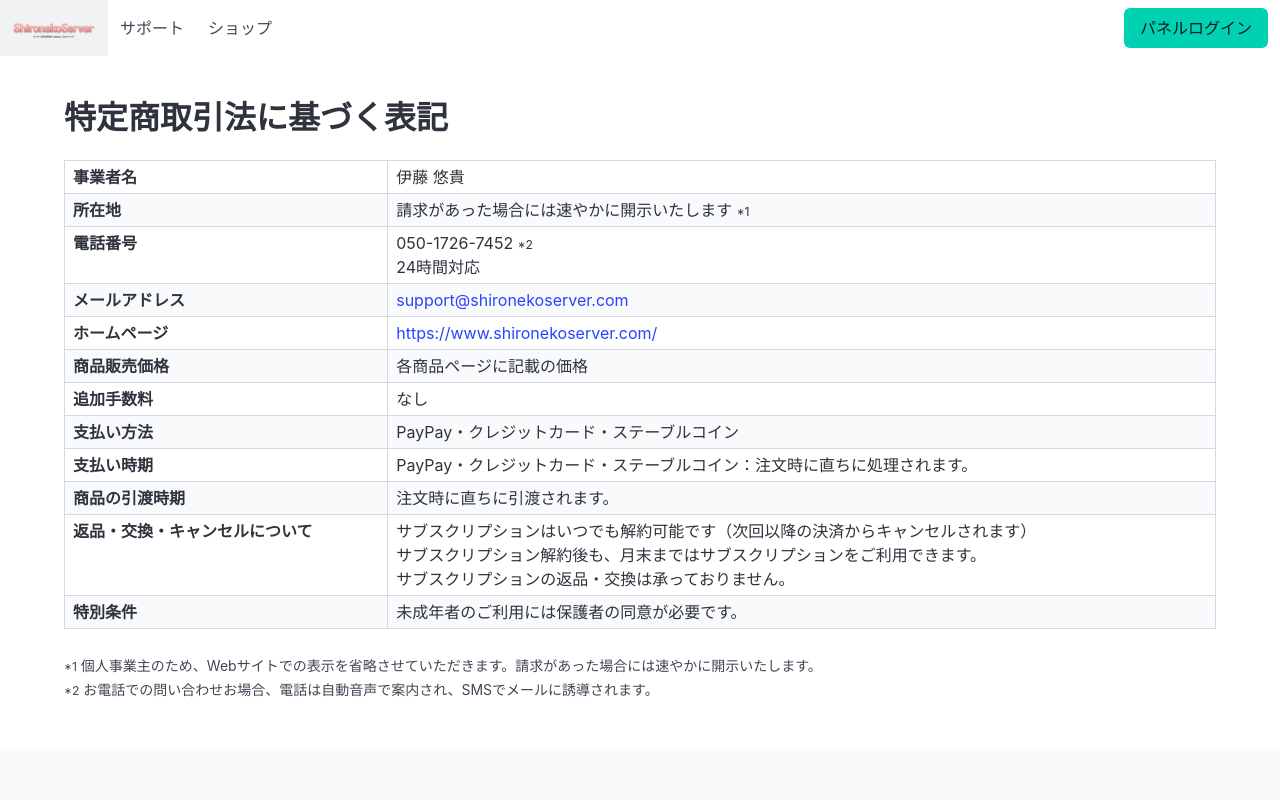
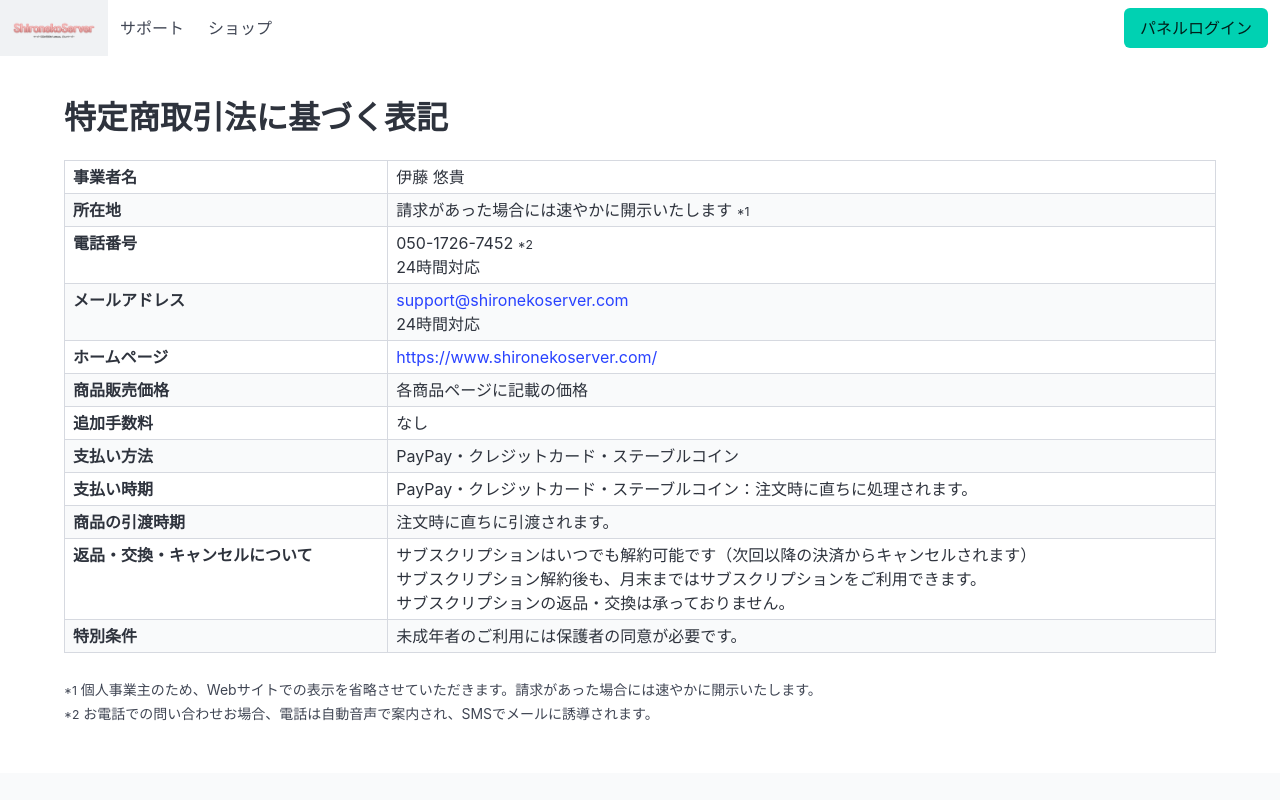
Before and after one commit to ShironekoServer/new_shironeko_web, a Next.js app: page /commerce in a window 1280 px wide. Shown: the top 800 px of the page. Built offline with nearby package versions, Linux system fonts and the light colour scheme.

Commit message:
メールの対応時間を表記

```diff
--- a/app/commerce/commerce.tsx
+++ b/app/commerce/commerce.tsx
@@ -39,6 +39,8 @@ export default function Commerce() {
                 <a href="mailto:support@shironekoserver.com">
                   support@shironekoserver.com
                 </a>
+                <br />
+                24時間対応
               </td>
             </tr>
             <tr>
```
